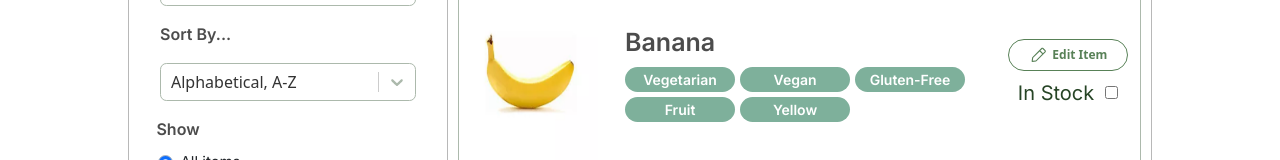
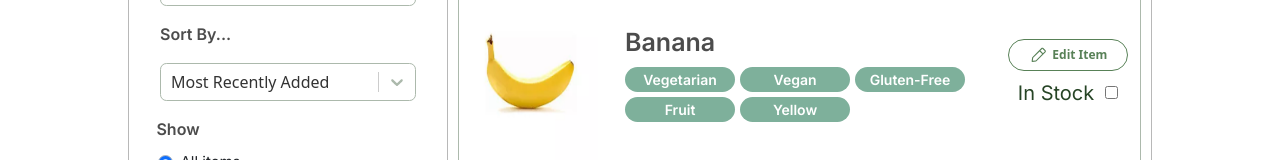
Before and after one commit to codebase-berkeley/berkeley-food-pantry, a React (Create React App) app in the folder client/: page /stockListingAdmin in a window 1280 px wide. Shown: the part 468-628 px from the top of the page. Built offline with nearby package versions, Linux system fonts and the light colour scheme.

Commit message:
fixed sort by display

```diff
--- a/client/src/pages/StockListingAdmin.js
+++ b/client/src/pages/StockListingAdmin.js
@@ -34,8 +34,9 @@ const foodCategories = [
 ]
 
 const sortOptions = [
-    { value: 'alphabetical', label: 'Alphabetical, A-Z' },
-    { value: 'recently added', label: 'Most Recently Added' }
+    { value: 'recently added', label: 'Most Recently Added' },
+    { value: 'alphabetical', label: 'Alphabetical, A-Z' }
+
 ]
 
 const showOptions = [
```
